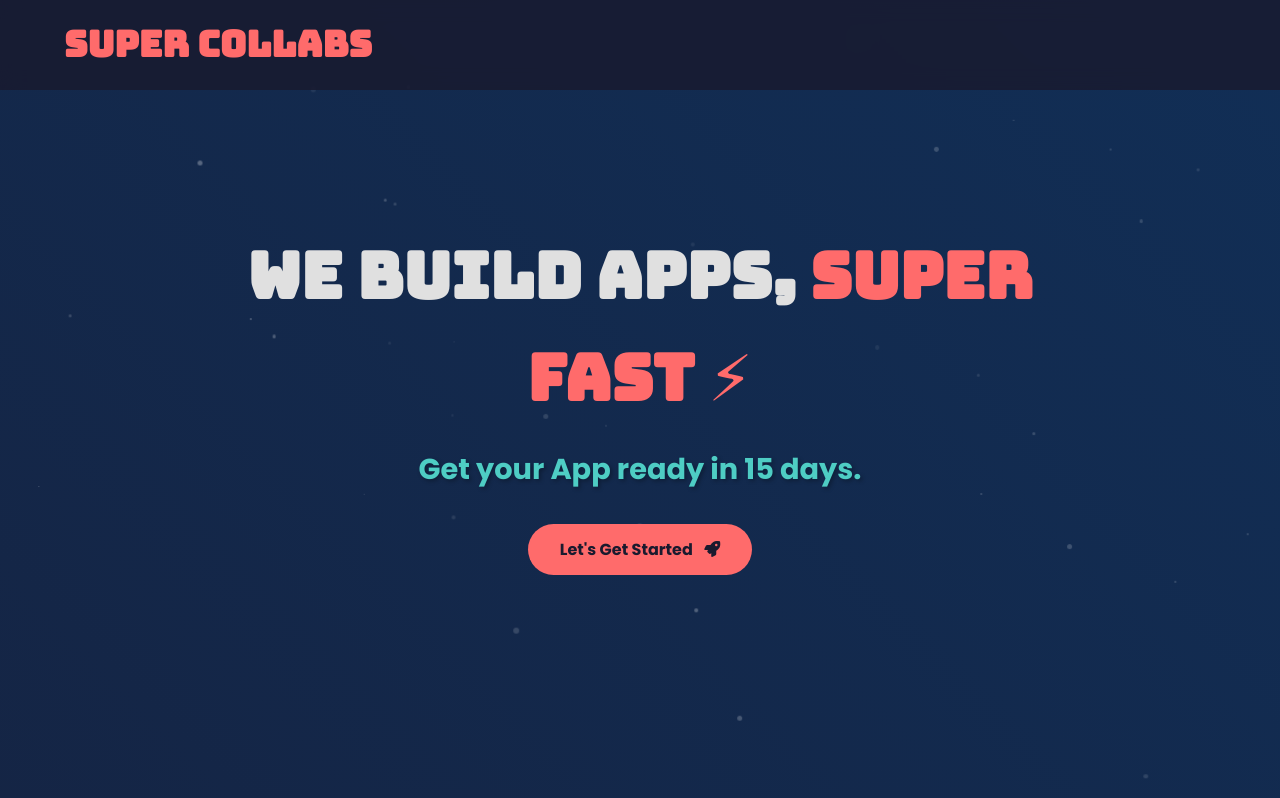
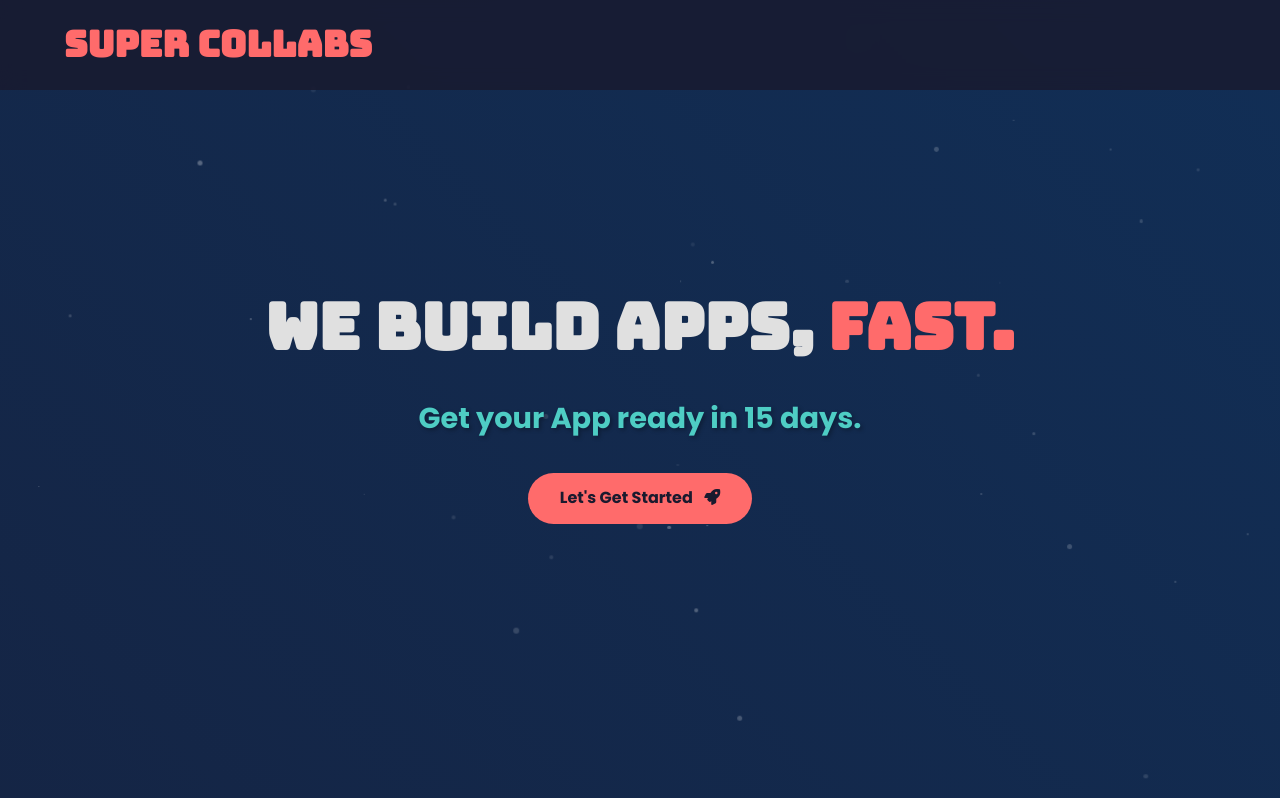
Before and after one commit to zein1016/supercollabs.com, a plain HTML site: page index.html in a window 1280 px wide. Shown: the top 798 px of the page. Drawn offline with Linux system fonts and the light colour scheme.

Commit message:
fixed hero

```diff
--- a/index.html
+++ b/index.html
@@ -27,7 +27,7 @@
     <main>
         <section id="hero">
             <div class="hero-content">
-                <h2 class="hero-text">We build apps <span class="pop">fast, super fast ⚡</span></h2>
+                <h2 class="hero-text">We build apps, <span class="pop">fast.</span></h2>
                 <p class="hero-subtext">Get your App ready in 15 days.</p>
                 <a href="#contact" class="cta-button">Let's Get Started <i class="fas fa-rocket"></i></a>
             </div>
--- a/script.js
+++ b/script.js
@@ -69,7 +69,7 @@ contactForm.addEventListener('submit', (e) => {
 });
   // Cool typing effect for hero text
 const heroText = document.querySelector('.hero-text');
-const text = 'We build apps, <span class="pop">super fast ⚡</span>';
+const text = 'We build apps, <span class="pop">fast.</span>';
 
 heroText.innerHTML = ''; // Clear the text
 let i = 0;
```
